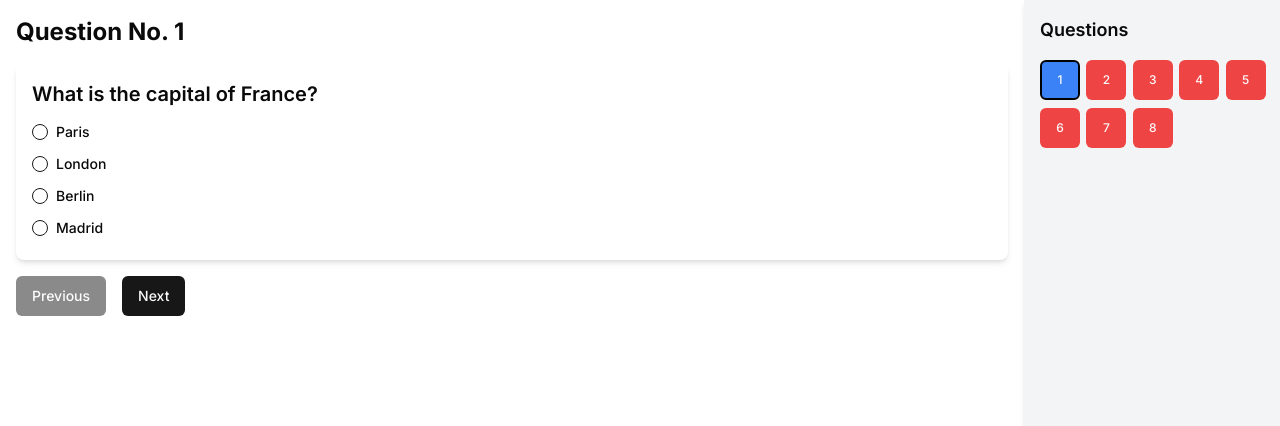
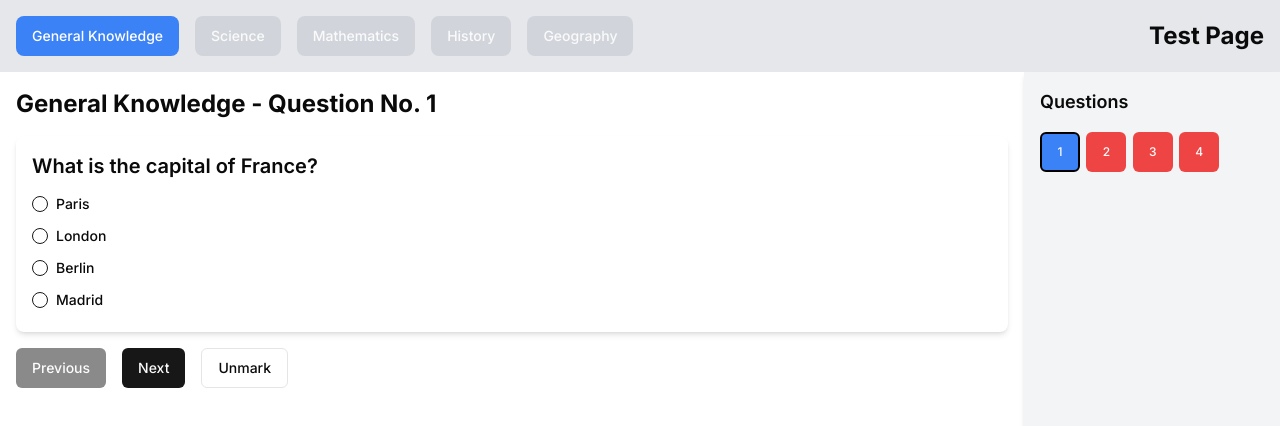
Before and after one commit to destx0/gquiz, a Next.js app: page /test in a window 1280 px wide. Shown: the top 426 px of the page. Built offline with nearby package versions, Linux system fonts and the light colour scheme.

Commit message:
added unmark

```diff
--- a/src/app/test/page.js
+++ b/src/app/test/page.js
@@ -1,60 +1,39 @@
 "use client";
 import { useState } from "react";
 import Head from "next/head";
-import Question from "@/components/Question";
-import QuestionNavigation from "@/components/QuestionNavigation";
+import MainQuestion from "@/components/MainQuestion";
+import NavigationSidebar from "@/components/NavigationSidebar";
 import { Button } from "@/components/ui/button";
-
-const questions = [
-	{
-		question: "What is the capital of France?",
-		options: ["Paris", "London", "Berlin", "Madrid"],
-	},
-	{
-		question: "What is the capital of Germany?",
-		options: ["Paris", "London", "Berlin", "Madrid"],
-	},
-	{
-		question: "What is the capital of Spain?",
-		options: ["Paris", "London", "Berlin", "Madrid"],
-	},
-	{
-		question: "What is the capital of Italy?",
-		options: ["Rome", "London", "Berlin", "Madrid"],
-	},
-	{
-		question: "What is the capital of France?",
-		options: ["Paris", "London", "Berlin", "Madrid"],
-	},
-	{
-		question: "What is the capital of Germany?",
-		options: ["Paris", "London", "Berlin", "Madrid"],
-	},
-	{
-		question: "What is the capital of Spain?",
-		options: ["Paris", "London", "Berlin", "Madrid"],
-	},
-	{
-		question: "What is the capital of Italy?",
-		options: ["Rome", "London", "Berlin", "Madrid"],
-	},
-];
+import questions from "@/data/questions";
 
 export default function Test() {
+	const [currentSectionIndex, setCurrentSectionIndex] = useState(0);
 	const [currentQuestionIndex, setCurrentQuestionIndex] = useState(0);
 	const [selectedOptions, setSelectedOptions] = useState(
-		Array(questions.length).fill(null)
+		questions.map((section) => Array(section.questions.length).fill(null))
 	);
 	const [showNavigation, setShowNavigation] = useState(false);
 
 	const handleOptionSelect = (index) => {
 		const newSelectedOptions = [...selectedOptions];
-		newSelectedOptions[currentQuestionIndex] = index;
+		newSelectedOptions[currentSectionIndex][currentQuestionIndex] = index;
 		setSelectedOptions(newSelectedOptions);
 	};
 
-	const jumpToQuestion = (index) => {
-		setCurrentQuestionIndex(index);
+	const unmarkQuestion = (sectionIndex, questionIndex) => {
+		const newSelectedOptions = [...selectedOptions];
+		newSelectedOptions[sectionIndex][questionIndex] = null;
+		setSelectedOptions(newSelectedOptions);
+	};
+
+	const jumpToQuestion = (sectionIndex, questionIndex) => {
+		setCurrentSectionIndex(sectionIndex);
+		setCurrentQuestionIndex(questionIndex);
+	};
+
+	const switchSection = (sectionIndex) => {
+		setCurrentSectionIndex(sectionIndex);
+		setCurrentQuestionIndex(0);
 	};
 
 	return (
@@ -64,71 +43,51 @@ export default function Test() {
 				<meta name="description" content="This is a test page." />
 				<link rel="icon" href="/favicon.ico" />
 			</Head>
-			<div className="flex min-h-screen">
-				<div className="flex-1 p-4">
-					<h1 className="text-2xl font-bold mb-4">
-						Question No. {currentQuestionIndex + 1}
-					</h1>
-					<Question
-						question={questions[currentQuestionIndex].question}
-						options={questions[currentQuestionIndex].options}
-						selectedOptionIndex={
-							selectedOptions[currentQuestionIndex]
-						}
-						onSelectOption={handleOptionSelect}
+			<div className="flex flex-col min-h-screen">
+				<header className="bg-gray-200 p-4 flex flex-col md:flex-row justify-between items-start md:items-center">
+					<div className="flex space-x-4 mb-4 md:mb-0">
+						{questions.map((section, index) => (
+							<Button
+								key={index}
+								onClick={() => switchSection(index)}
+								className={`${
+									currentSectionIndex === index
+										? "bg-blue-500 text-white"
+										: "bg-gray-300"
+								} px-4 py-2 rounded-lg`}
+							>
+								{section.section}
+							</Button>
+						))}
+					</div>
+					<h1 className="text-2xl font-bold">Test Page</h1>
+				</header>
+				<div className="flex flex-1">
+					<MainQuestion
+						currentSectionIndex={currentSectionIndex}
+						currentQuestionIndex={currentQuestionIndex}
+						questions={questions}
+						selectedOptions={selectedOptions}
+						handleOptionSelect={handleOptionSelect}
+						setCurrentQuestionIndex={setCurrentQuestionIndex}
+						unmarkQuestion={unmarkQuestion}
 					/>
-					<div className="mt-4 flex space-x-4">
-						<Button
-							onClick={() =>
-								setCurrentQuestionIndex(
-									currentQuestionIndex - 1
-								)
-							}
-							disabled={currentQuestionIndex === 0}
-						>
-							Previous
-						</Button>
-						<Button
-							onClick={() =>
-								setCurrentQuestionIndex(
-									currentQuestionIndex + 1
-								)
-							}
-							disabled={
-								currentQuestionIndex === questions.length - 1
-							}
-						>
-							Next
-						</Button>
-					</div>
-				</div>
-				<div
-					className={`fixed md:relative inset-0 md:inset-auto z-50 md:z-auto w-64 p-4 bg-gray-100 shadow-md transition-transform transform ${
-						showNavigation ? "translate-x-0" : "-translate-x-full"
-					} md:translate-x-0`}
-				>
-					<div className="flex justify-between items-center mb-4">
-						<h2 className="text-lg font-semibold">Questions</h2>
-						<Button
-							className="md:hidden"
-							onClick={() => setShowNavigation(false)}
-						>
-							Close
-						</Button>
-					</div>
-					<QuestionNavigation
-						numberOfQuestions={questions.length}
+					<NavigationSidebar
+						questions={questions}
+						currentSectionIndex={currentSectionIndex}
 						currentQuestionIndex={currentQuestionIndex}
 						jumpToQuestion={jumpToQuestion}
 						selectedOptions={selectedOptions}
+						showNavigation={showNavigation}
+						setShowNavigation={setShowNavigation}
 					/>
+					<Button
+						className="fixed bottom-4 right-4 md:hidden"
+						onClick={() => setShowNavigation(true)}
+					>
+						Questions
+					</Button>
 				</div>
-				<Button
-					className="fixed bottom-4 right-4 md:hidden"
-					onClick={() => setShowNavigation(true)}
-				>
-					Questions
-				</Button>
 			</div>
 		</>
 	);
--- /dev/null
+++ b/src/components/MainQuestion.jsx
@@ -0,0 +1,67 @@
+import React from "react";
+import { Button } from "@/components/ui/button";
+import Question from "@/components/Question";
+
+const MainQuestion = ({
+	currentSectionIndex,
+	currentQuestionIndex,
+	questions,
+	selectedOptions,
+	handleOptionSelect,
+	setCurrentQuestionIndex,
+	unmarkQuestion,
+}) => {
+	const currentSection = questions[currentSectionIndex];
+	const currentQuestion = currentSection.questions[currentQuestionIndex];
+
+	return (
+		<div className="flex-1 p-4">
+			<h1 className="text-2xl font-bold mb-4">
+				{currentSection.section} - Question No.{" "}
+				{currentQuestionIndex + 1}
+			</h1>
+			<Question
+				question={currentQuestion.question}
+				options={currentQuestion.options}
+				selectedOptionIndex={
+					selectedOptions[currentSectionIndex][currentQuestionIndex]
+				}
+				onSelectOption={handleOptionSelect}
+			/>
+			<div className="mt-4 flex space-x-4">
+				<Button
+					onClick={() =>
+						setCurrentQuestionIndex(currentQuestionIndex - 1)
+					}
+					disabled={currentQuestionIndex === 0}
+				>
+					Previous
+				</Button>
+				<Button
+					onClick={() =>
+						setCurrentQuestionIndex(currentQuestionIndex + 1)
+					}
+					disabled={
+						currentQuestionIndex ===
+						currentSection.questions.length - 1
+					}
+				>
+					Next
+				</Button>
+				<Button
+					onClick={() =>
+						unmarkQuestion(
+							currentSectionIndex,
+							currentQuestionIndex
+						)
+					}
+					variant="outline"
+				>
+					Unmark
+				</Button>
+			</div>
+		</div>
+	);
+};
+
+export default MainQuestion;
--- /dev/null
+++ b/src/components/NavigationSidebar.jsx
@@ -0,0 +1,43 @@
+import React from "react";
+import { Button } from "@/components/ui/button";
+import QuestionNavigation from "@/components/QuestionNavigation";
+
+const NavigationSidebar = ({
+	questions,
+	currentSectionIndex,
+	currentQuestionIndex,
+	jumpToQuestion,
+	selectedOptions,
+	showNavigation,
+	setShowNavigation,
+}) => {
+	const currentSection = questions[currentSectionIndex];
+
+	return (
+		<div
+			className={`fixed md:relative inset-0 md:inset-auto z-50 md:z-auto w-64 p-4 bg-gray-100 shadow-md transition-transform transform ${
+				showNavigation ? "translate-x-0" : "-translate-x-full"
+			} md:translate-x-0`}
+		>
+			<div className="flex justify-between items-center mb-4">
+				<h2 className="text-lg font-semibold">Questions</h2>
+				<Button
+					className="md:hidden"
+					onClick={() => setShowNavigation(false)}
+				>
+					Close
+				</Button>
+			</div>
+			<QuestionNavigation
+				numberOfQuestions={currentSection.questions.length}
+				currentQuestionIndex={currentQuestionIndex}
+				jumpToQuestion={(questionIndex) =>
+					jumpToQuestion(currentSectionIndex, questionIndex)
+				}
+				selectedOptions={selectedOptions[currentSectionIndex]}
+			/>
+		</div>
+	);
+};
+
+export default NavigationSidebar;
--- /dev/null
+++ b/src/data/questions.jsx
@@ -0,0 +1,168 @@
+const questions = [
+	{
+		section: "General Knowledge",
+		questions: [
+			{
+				question: "What is the capital of France?",
+				options: ["Paris", "London", "Berlin", "Madrid"],
+			},
+			{
+				question: "What is the capital of Germany?",
+				options: ["Paris", "London", "Berlin", "Madrid"],
+			},
+			{
+				question: "What is the capital of Spain?",
+				options: ["Paris", "London", "Berlin", "Madrid"],
+			},
+			{
+				question: "What is the capital of Italy?",
+				options: ["Rome", "London", "Berlin", "Madrid"],
+			},
+		],
+	},
+	{
+		section: "Science",
+		questions: [
+			{
+				question: "What is H2O commonly known as?",
+				options: ["Water", "Oxygen", "Hydrogen", "Salt"],
+			},
+			{
+				question: "What planet is known as the Red Planet?",
+				options: ["Mars", "Earth", "Jupiter", "Venus"],
+			},
+			{
+				question: "What is the speed of light?",
+				options: [
+					"299,792 km/s",
+					"150,000 km/s",
+					"1,000 km/s",
+					"1,000,000 km/s",
+				],
+			},
+		],
+	},
+	{
+		section: "Mathematics",
+		questions: [
+			{
+				question: "What is 2 + 2?",
+				options: ["3", "4", "5", "6"],
+			},
+			{
+				question: "What is the square root of 16?",
+				options: ["2", "4", "6", "8"],
+			},
+			{
+				question: "What is 10 divided by 2?",
+				options: ["2", "4", "5", "10"],
+			},
+			{
+				question: "What is the value of pi (π)?",
+				options: ["3.14", "2.14", "4.14", "1.14"],
+			},
+			{
+				question: "What is 5 * 6?",
+				options: ["30", "20", "10", "15"],
+			},
+		],
+	},
+	{
+		section: "History",
+		questions: [
+			{
+				question: "Who was the first president of the United States?",
+				options: [
+					"George Washington",
+					"Thomas Jefferson",
+					"Abraham Lincoln",
+					"John Adams",
+				],
+			},
+			{
+				question: "In which year did World War II end?",
+				options: ["1945", "1939", "1918", "1965"],
+			},
+			{
+				question: "Who discovered America?",
+				options: [
+					"Christopher Columbus",
+					"Leif Erikson",
+					"Marco Polo",
+					"James Cook",
+				],
+			},
+			{
+				question: "Which ancient civilization built the pyramids?",
+				options: ["Egyptian", "Roman", "Greek", "Mesopotamian"],
+			},
+			{
+				question: "What was the first capital of the United States?",
+				options: [
+					"New York",
+					"Philadelphia",
+					"Washington D.C.",
+					"Boston",
+				],
+			},
+			{
+				question: "Who was known as the Iron Lady?",
+				options: [
+					"Margaret Thatcher",
+					"Indira Gandhi",
+					"Golda Meir",
+					"Angela Merkel",
+				],
+			},
+			{
+				question: "When did the French Revolution begin?",
+				options: ["1789", "1776", "1804", "1917"],
+			},
+		],
+	},
+	{
+		section: "Geography",
+		questions: [
+			{
+				question: "What is the largest continent?",
+				options: ["Asia", "Africa", "North America", "Europe"],
+			},
+			{
+				question: "Which country has the most population?",
+				options: ["China", "India", "USA", "Indonesia"],
+			},
+			{
+				question: "Which ocean is the largest?",
+				options: [
+					"Pacific Ocean",
+					"Atlantic Ocean",
+					"Indian Ocean",
+					"Arctic Ocean",
+				],
+			},
+			{
+				question: "What is the longest river in the world?",
+				options: ["Nile", "Amazon", "Yangtze", "Mississippi"],
+			},
+			{
+				question: "Which country has the largest land area?",
+				options: ["Russia", "Canada", "USA", "China"],
+			},
+			{
+				question: "What is the capital of Australia?",
+				options: ["Canberra", "Sydney", "Melbourne", "Brisbane"],
+			},
+			{
+				question:
+					"Which country is known as the Land of the Rising Sun?",
+				options: ["Japan", "China", "South Korea", "Thailand"],
+			},
+			{
+				question: "What is the smallest country in the world?",
+				options: ["Vatican City", "Monaco", "Nauru", "San Marino"],
+			},
+		],
+	},
+];
+
+export default questions;
```
